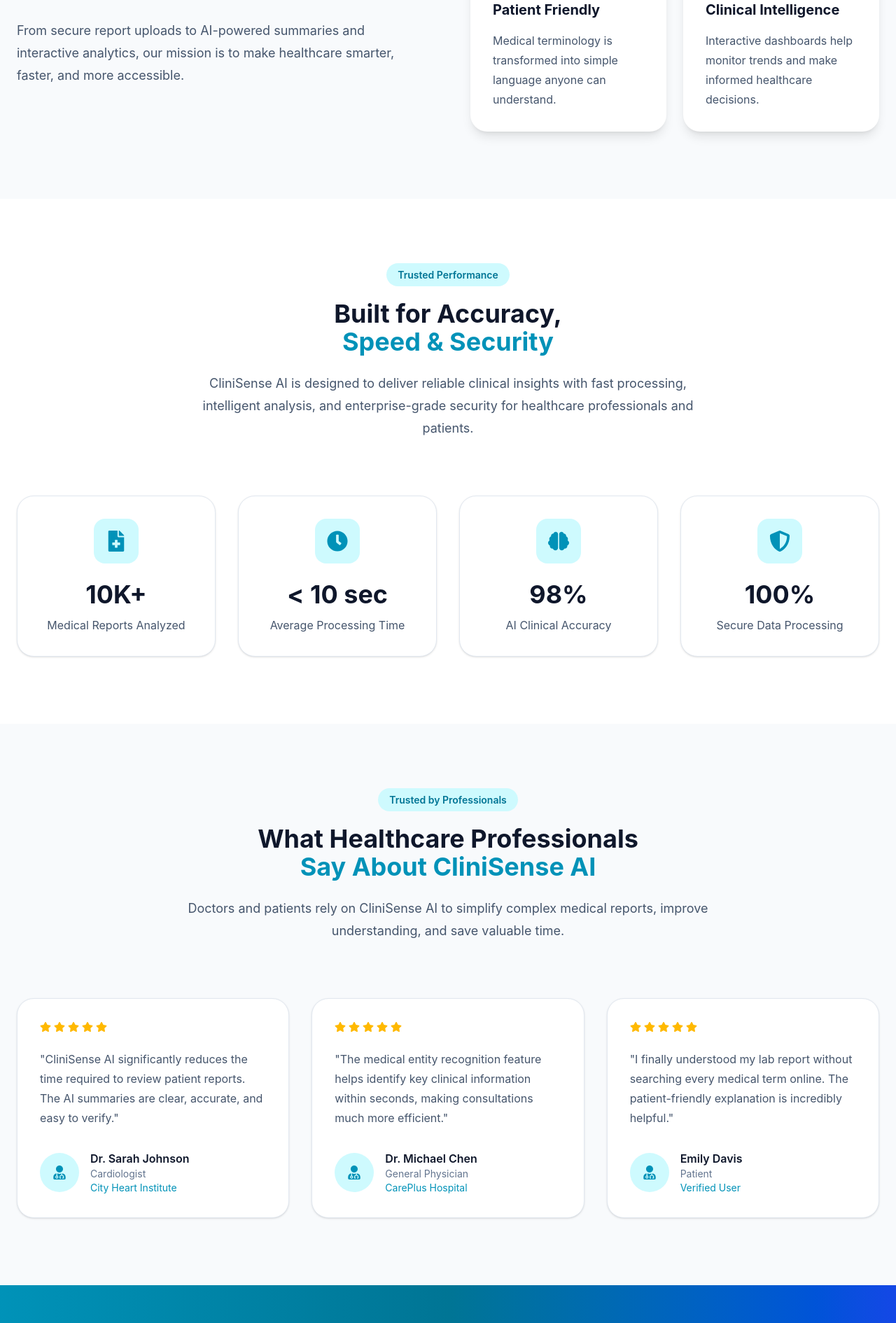
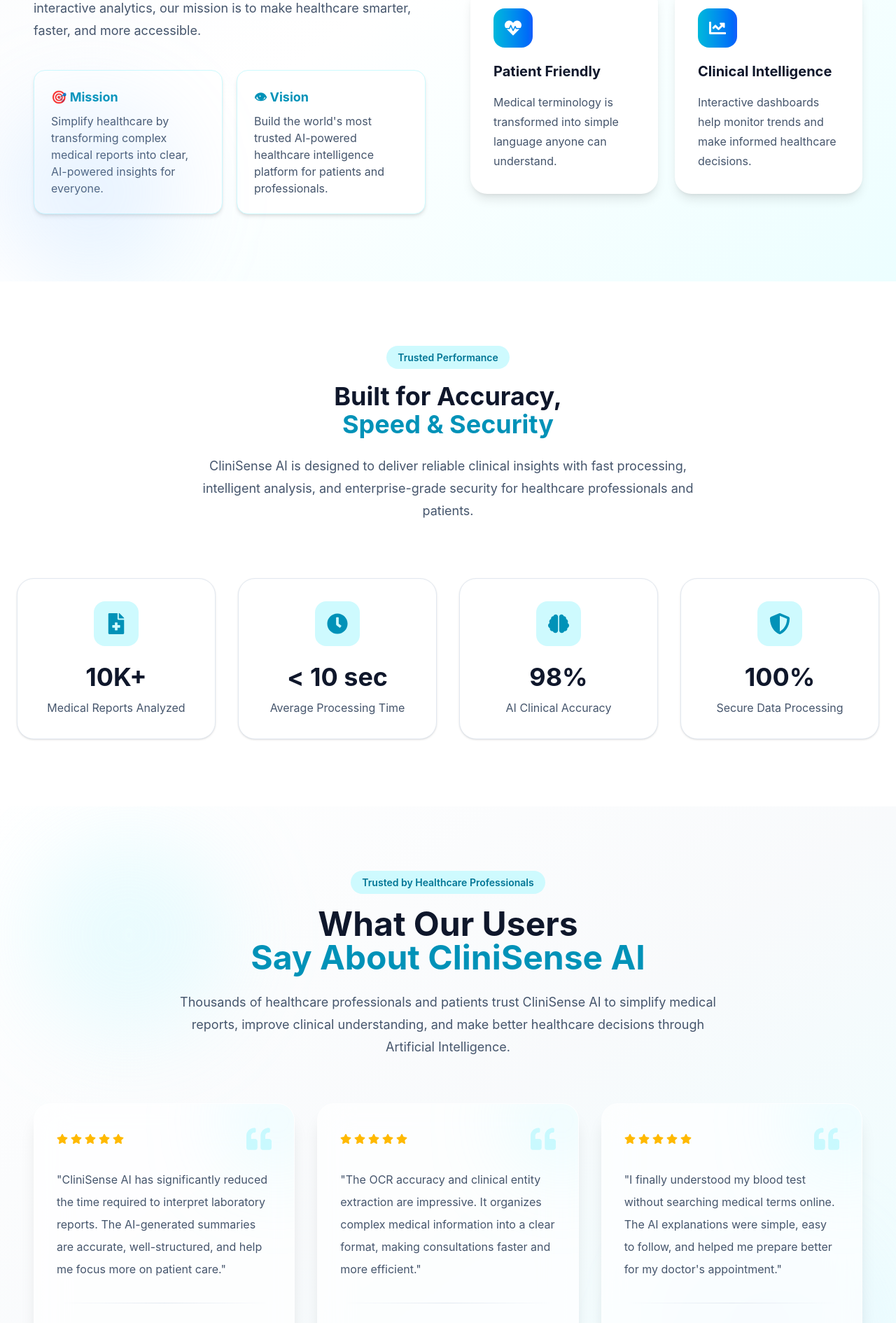
Before and after one commit to tkvhere/CliniSense-AI, a React (Vite) app in the folder client/: page / in a window 1280 px wide. Shown: the part 3410-5300 px from the top of the page at 70% size. Built offline with nearby package versions, Linux system fonts and the light colour scheme.

Commit message:
feat(landing): add premium FAQ section

```diff
--- a/client/src/components/landing/StatisticsSection.jsx
+++ b/client/src/components/landing/StatisticsSection.jsx
@@ -39,7 +39,7 @@
       id="statistics"
       className="py-24 bg-gradient-to-br from-slate-900 via-cyan-900 to-blue-900"
     >
-      <div className="max-w-7xl mx-auto px-6">
+      <div className="max-w-[1400px] mx-auto px-6 lg:px-12">
 
         {/* Heading */}
 
--- a/client/src/components/landing/about/AboutSection.jsx
+++ b/client/src/components/landing/about/AboutSection.jsx
@@ -36,10 +36,13 @@
 const AboutSection = () => {
   return (
     <section
-      id="about"
-      className="bg-slate-50 py-24"
-    >
-      <div className="mx-auto max-w-7xl px-6">
+  id="about"
+  className="relative overflow-hidden bg-gradient-to-br from-slate-50 via-white to-cyan-50 py-24"
+>
+    <div className="absolute top-10 right-10 h-72 w-72 rounded-full bg-cyan-300/20 blur-3xl"></div>
+
+<div className="absolute bottom-0 left-0 h-64 w-64 rounded-full bg-blue-300/20 blur-3xl"></div>
+      <div className="mx-auto max-w-[1400px] px-6 lg:px-12">
 
         <div className="grid items-center gap-16 lg:grid-cols-2">
 
@@ -73,6 +76,23 @@
               interactive analytics, our mission is to make healthcare
               smarter, faster, and more accessible.
             </p>
+            <div className="mt-10 grid gap-5 sm:grid-cols-2">
+  <div className="rounded-2xl border border-cyan-100 bg-white p-6 shadow-md">
+    <h4 className="text-lg font-bold text-cyan-600">🎯 Mission</h4>
+    <p className="mt-2 text-slate-600">
+      Simplify healthcare by transforming complex medical reports into
+      clear, AI-powered insights for everyone.
+    </p>
+  </div>
+
+  <div className="rounded-2xl border border-cyan-100 bg-white p-6 shadow-md">
+    <h4 className="text-lg font-bold text-cyan-600">👁 Vision</h4>
+    <p className="mt-2 text-slate-600">
+      Build the world's most trusted AI-powered healthcare intelligence
+      platform for patients and professionals.
+    </p>
+  </div>
+</div>
           </motion.div>
 
           {/* Right */}
@@ -86,7 +106,7 @@
             {features.map((feature) => (
               <div
                 key={feature.title}
-                className="rounded-3xl bg-white p-8 shadow-lg transition-all duration-300 hover:-translate-y-2 hover:shadow-2xl"
+                className="rounded-3xl border border-transparent bg-white p-8 shadow-lg transition-all duration-300 hover:-translate-y-2 hover:border-cyan-300 hover:shadow-2xl hover:shadow-cyan-100"
               >
                 <div className="mb-5 flex h-14 w-14 items-center justify-center rounded-2xl bg-gradient-to-r from-cyan-500 to-blue-600 text-2xl text-white">
                   {feature.icon}
--- /dev/null
+++ b/client/src/components/landing/faq/FAQSection.jsx
@@ -0,0 +1,58 @@
+import { useState } from "react";
+import { motion } from "framer-motion";
+import FAQItem from "./FAQItem";
+import { faqs } from "./faqData";
+
+const FAQSection = () => {
+  const [activeIndex, setActiveIndex] = useState(0);
+
+  return (
+    <section
+      id="faq"
+      className="bg-gradient-to-br from-slate-50 via-white to-cyan-50 py-24"
+    >
+      <div className="mx-auto max-w-5xl px-6">
+
+        <motion.div
+          initial={{ opacity: 0, y: 40 }}
+          whileInView={{ opacity: 1, y: 0 }}
+          viewport={{ once: true }}
+          transition={{ duration: 0.6 }}
+          className="mb-16 text-center"
+        >
+          <span className="rounded-full bg-cyan-100 px-4 py-2 text-sm font-semibold text-cyan-700">
+            Frequently Asked Questions
+          </span>
+
+          <h2 className="mt-6 text-5xl font-bold text-slate-900">
+            Have Questions?
+            <span className="block text-cyan-600">
+              We've Got Answers
+            </span>
+          </h2>
+
+          <p className="mx-auto mt-6 max-w-3xl text-lg text-slate-600">
+            Everything you need to know about CliniSense AI, security,
+            AI-powered analysis, and your medical reports.
+          </p>
+        </motion.div>
+
+        <div className="space-y-5">
+          {faqs.map((faq, index) => (
+            <FAQItem
+              key={index}
+              faq={faq}
+              open={activeIndex === index}
+              onClick={() =>
+                setActiveIndex(activeIndex === index ? -1 : index)
+              }
+            />
+          ))}
+        </div>
+
+      </div>
+    </section>
+  );
+};
+
+export default FAQSection;
--- a/client/src/components/landing/testimonials/TestimonialCard.jsx
+++ b/client/src/components/landing/testimonials/TestimonialCard.jsx
@@ -1,5 +1,5 @@
 import { motion } from "framer-motion";
-import { FaStar, FaUserMd } from "react-icons/fa";
+import { FaStar, FaUserMd, FaQuoteLeft } from "react-icons/fa";
 
 const TestimonialCard = ({
   name,
@@ -10,38 +10,51 @@
 }) => {
   return (
     <motion.div
-      whileHover={{ y: -8 }}
-      transition={{ duration: 0.3 }}
-      className="group rounded-3xl border border-slate-200 bg-white p-8 shadow-sm transition-all duration-300 hover:border-cyan-300 hover:shadow-xl"
+      whileHover={{
+        y: -12,
+        scale: 1.03,
+      }}
+      transition={{ duration: 0.35 }}
+      className="group relative overflow-hidden rounded-3xl border border-white/30 bg-white/70 p-8 shadow-xl backdrop-blur-xl transition-all duration-300 hover:border-cyan-300 hover:shadow-2xl hover:shadow-cyan-100"
     >
-      {/* Rating */}
-      <div className="flex gap-1 text-amber-400">
-        {[...Array(rating)].map((_, index) => (
-          <FaStar key={index} />
-        ))}
+      {/* Decorative Gradient */}
+      <div className="absolute -right-10 -top-10 h-32 w-32 rounded-full bg-cyan-200/30 blur-3xl"></div>
+
+      {/* Quote Icon */}
+      <div className="mb-6 flex items-center justify-between">
+        <div className="flex gap-1 text-amber-400">
+          {[...Array(rating)].map((_, index) => (
+            <FaStar key={index} />
+          ))}
+        </div>
+
+        <FaQuoteLeft className="text-4xl text-cyan-100 transition-all duration-300 group-hover:text-cyan-300" />
       </div>
 
       {/* Review */}
-      <p className="mt-6 leading-7 text-slate-600">
+      <p className="relative text-[16px] leading-8 text-slate-600">
         "{review}"
       </p>
 
+      {/* Divider */}
+      <div className="my-8 h-px w-full bg-gradient-to-r from-transparent via-slate-200 to-transparent"></div>
+
       {/* User */}
-      <div className="mt-8 flex items-center gap-4">
-        <div className="flex h-14 w-14 items-center justify-center rounded-full bg-cyan-100 text-xl text-cyan-600 transition-all duration-300 group-hover:bg-cyan-600 group-hover:text-white">
+      <div className="flex items-center gap-4">
+        <div className="flex h-16 w-16 items-center justify-center rounded-full bg-gradient-to-r from-cyan-500 to-blue-600 text-2xl text-white shadow-lg transition-all duration-300 group-hover:rotate-6 group-hover:scale-110">
           <FaUserMd />
         </div>
 
         <div>
-          <h4 className="font-semibold text-slate-900">
+          <h4 className="text-lg font-bold text-slate-900">
             {name}
           </h4>
 
-          <p className="text-sm text-slate-500">
+          <p className="text-sm font-medium text-slate-500">
             {role}
           </p>
 
-          <p className="text-sm text-cyan-600">
+          <p className="mt-1 text-sm font-semibold text-cyan-600">
             {hospital}
           </p>
         </div>
--- a/client/src/components/landing/testimonials/TestimonialsGrid.jsx
+++ b/client/src/components/landing/testimonials/TestimonialsGrid.jsx
@@ -1,18 +1,29 @@
+import { motion } from "framer-motion";
 import TestimonialCard from "./TestimonialCard";
 import { testimonials } from "./testimonialsData";
 
 const TestimonialsGrid = () => {
   return (
-    <div className="mt-20 grid gap-8 lg:grid-cols-3">
-      {testimonials.map((testimonial) => (
-        <TestimonialCard
+    <div className="grid gap-8 md:grid-cols-2 lg:grid-cols-3">
+      {testimonials.map((testimonial, index) => (
+        <motion.div
           key={testimonial.name}
-          name={testimonial.name}
-          role={testimonial.role}
-          hospital={testimonial.hospital}
-          rating={testimonial.rating}
-          review={testimonial.review}
-        />
+          initial={{ opacity: 0, y: 60 }}
+          whileInView={{ opacity: 1, y: 0 }}
+          viewport={{ once: true }}
+          transition={{
+            duration: 0.5,
+            delay: index * 0.15,
+          }}
+          whileHover={{
+            y: -10,
+            scale: 1.02,
+          }}
+        >
+          <TestimonialCard
+            {...testimonial}
+          />
+        </motion.div>
       ))}
     </div>
   );
--- a/client/src/components/landing/testimonials/TestimonialsSection.jsx
+++ b/client/src/components/landing/testimonials/TestimonialsSection.jsx
@@ -1,32 +1,47 @@
+import { motion } from "framer-motion";
 import TestimonialsGrid from "./TestimonialsGrid";
 
 const TestimonialsSection = () => {
   return (
-    <section className="bg-slate-50 py-24">
-      <div className="mx-auto max-w-7xl px-6">
+    <section
+      id="testimonials"
+      className="relative overflow-hidden bg-gradient-to-br from-white via-slate-50 to-cyan-50 py-24"
+    >
+      {/* Background Glow */}
+      <div className="absolute top-10 left-10 h-72 w-72 rounded-full bg-cyan-200/20 blur-3xl"></div>
 
-        {/* Section Heading */}
-        <div className="mx-auto max-w-3xl text-center">
+      <div className="absolute bottom-10 right-10 h-72 w-72 rounded-full bg-blue-200/20 blur-3xl"></div>
 
+      <div className="relative mx-auto max-w-screen-2xl px-6 lg:px-12">
+
+        {/* Heading */}
+        <motion.div
+          initial={{ opacity: 0, y: 40 }}
+          whileInView={{ opacity: 1, y: 0 }}
+          viewport={{ once: true }}
+          transition={{ duration: 0.6 }}
+          className="mx-auto mb-16 max-w-3xl text-center"
+        >
           <span className="rounded-full bg-cyan-100 px-4 py-2 text-sm font-semibold text-cyan-700">
-            Trusted by Professionals
+            Trusted by Healthcare Professionals
           </span>
 
-          <h2 className="mt-6 text-4xl font-bold text-slate-900">
-            What Healthcare Professionals
+          <h2 className="mt-6 text-5xl font-bold text-slate-900">
+            What Our Users
             <span className="block text-cyan-600">
               Say About CliniSense AI
             </span>
           </h2>
 
           <p className="mt-6 text-lg leading-8 text-slate-600">
-            Doctors and patients rely on CliniSense AI to simplify complex
-            medical reports, improve understanding, and save valuable time.
+            Thousands of healthcare professionals and patients trust
+            CliniSense AI to simplify medical reports, improve clinical
+            understanding, and make better healthcare decisions through
+            Artificial Intelligence.
           </p>
+        </motion.div>
 
-        </div>
-
-        {/* Testimonials */}
+        {/* Testimonials Grid */}
         <TestimonialsGrid />
 
       </div>
--- a/client/src/components/landing/testimonials/testimonialsData.jsx
+++ b/client/src/components/landing/testimonials/testimonialsData.jsx
@@ -1,19 +1,19 @@
 export const testimonials = [
   {
     name: "Dr. Sarah Johnson",
-    role: "Cardiologist",
-    hospital: "City Heart Institute",
+    role: "Senior Cardiologist",
+    hospital: "Apollo Hospitals",
     rating: 5,
     review:
-      "CliniSense AI significantly reduces the time required to review patient reports. The AI summaries are clear, accurate, and easy to verify.",
+      "CliniSense AI has significantly reduced the time required to interpret laboratory reports. The AI-generated summaries are accurate, well-structured, and help me focus more on patient care.",
   },
   {
     name: "Dr. Michael Chen",
     role: "General Physician",
-    hospital: "CarePlus Hospital",
+    hospital: "Fortis Healthcare",
     rating: 5,
     review:
-      "The medical entity recognition feature helps identify key clinical information within seconds, making consultations much more efficient.",
+      "The OCR accuracy and clinical entity extraction are impressive. It organizes complex medical information into a clear format, making consultations faster and more efficient.",
   },
   {
     name: "Emily Davis",
@@ -21,6 +21,6 @@
     hospital: "Verified User",
     rating: 5,
     review:
-      "I finally understood my lab report without searching every medical term online. The patient-friendly explanation is incredibly helpful.",
+      "I finally understood my blood test without searching medical terms online. The AI explanations were simple, easy to follow, and helped me prepare better for my doctor's appointment.",
   },
 ];
--- a/client/src/pages/LandingPage.jsx
+++ b/client/src/pages/LandingPage.jsx
@@ -6,7 +6,7 @@
 import TestimonialsSection from "../components/landing/testimonials/TestimonialsSection";
 import CTASection from "../components/landing/cta/CTASection";
 import AboutSection from "../components/landing/about/AboutSection";
-
+import FAQSection from "../components/landing/faq/FAQSection";
 
 const LandingPage = () => {
   return (
@@ -18,6 +18,7 @@
       <AboutSection />
       <StatisticsSection />
       <TestimonialsSection />
+      <FAQSection />
       <CTASection />
     </>
   );
```
Also changed, not shown: client/src/components/landing/faq/FAQItem.jsx (added, +40 -0 lines), client/src/components/landing/faq/faqData.js (added, +32 -0 lines).
